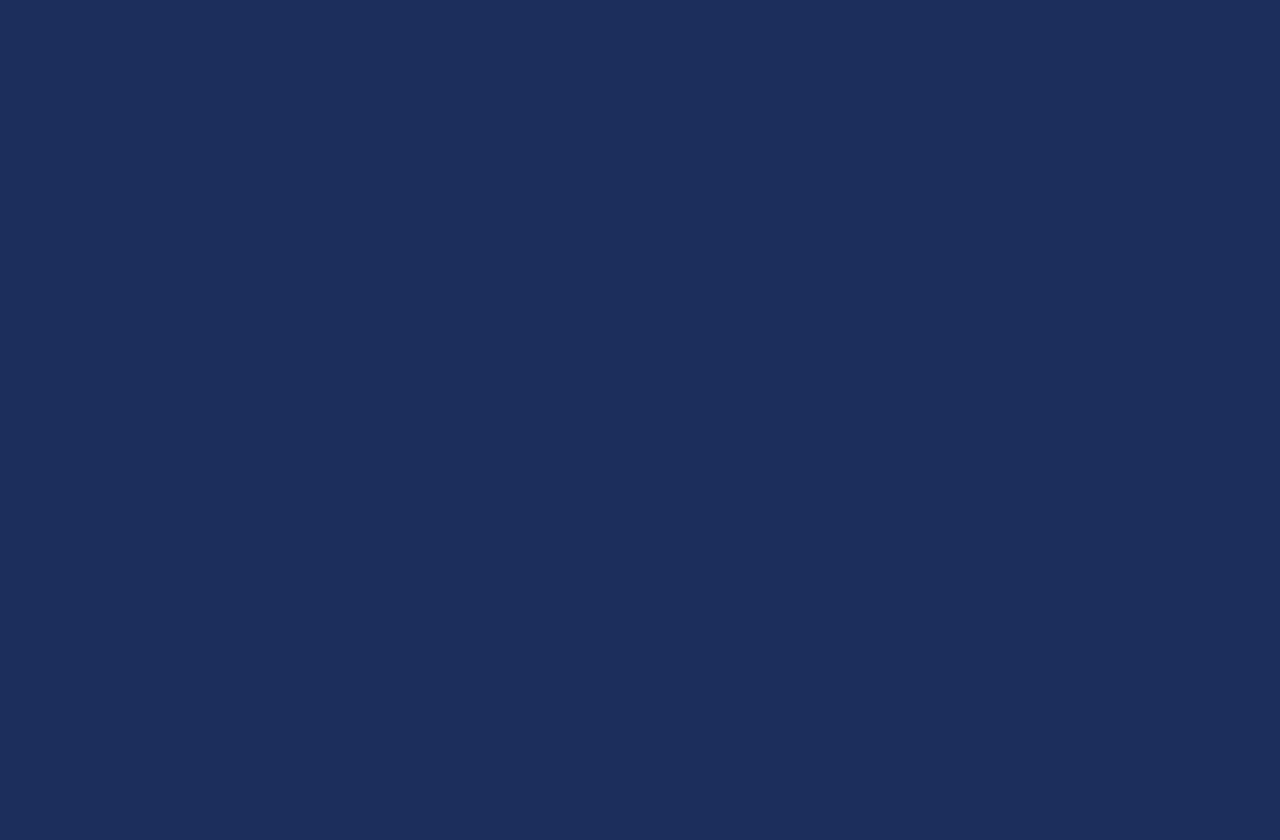
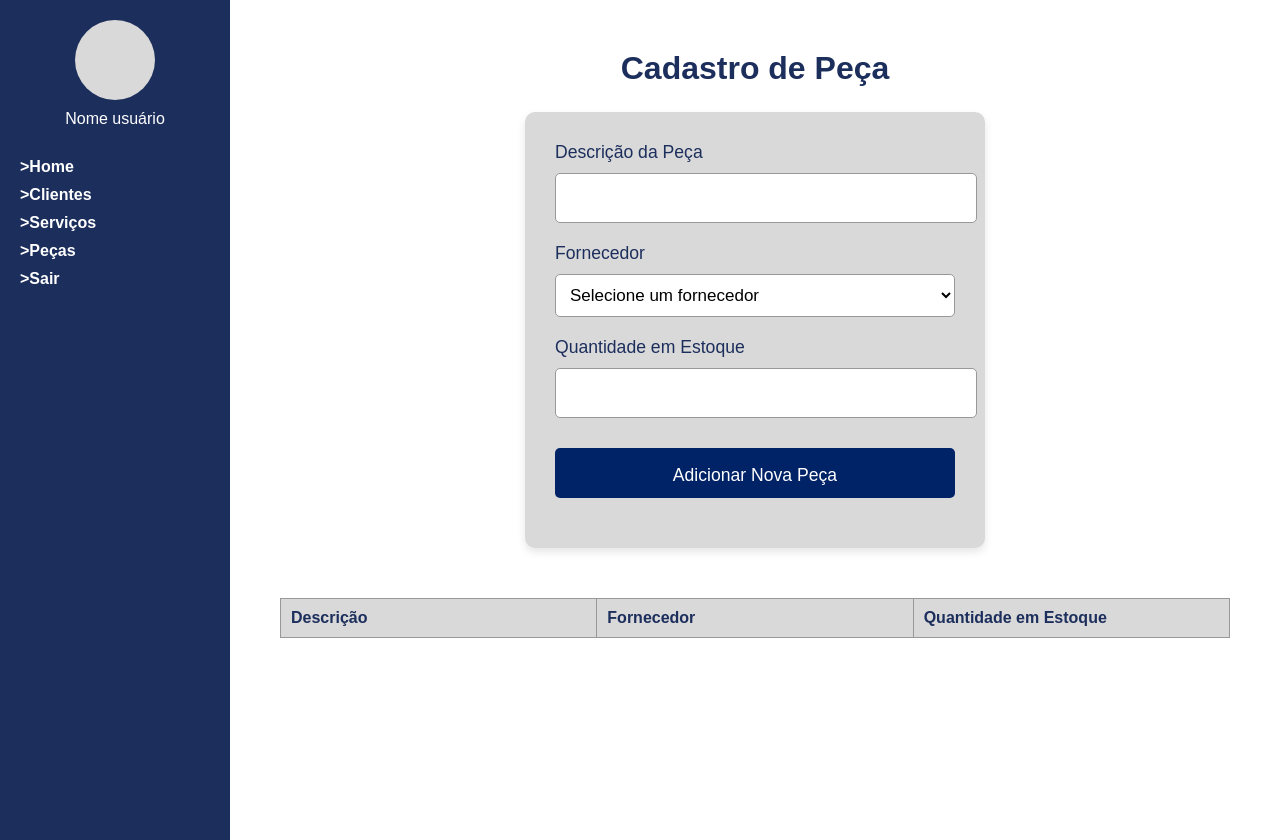
Before and after one commit to anatimoteo/ReparaTech, a Vue app: page /pecas in a window 1280 px wide. Before the commit this address had no page. Before the commit the page ends 800 px from the top, so only its background shows below. Built offline with nearby package versions, Linux system fonts and the light colour scheme; a web font is replaced by a local one.

Commit message:
Atualização: Página Peças

```diff
--- a/src/components/LayoutComponent.vue
+++ b/src/components/LayoutComponent.vue
@@ -24,7 +24,7 @@ onMounted(() => {
       <RouterLink to="/">Home</RouterLink>
       <RouterLink to="/clients">Clientes</RouterLink>
       <RouterLink to="/services">Serviços</RouterLink>
-      <RouterLink to="/equipments">Equipamentos</RouterLink>
+      <RouterLink to="/pecas">Peças</RouterLink>
       <RouterLink to="/login">Sair</RouterLink>
     </nav>
 
--- a/src/router/index.js
+++ b/src/router/index.js
@@ -3,7 +3,7 @@ import LoginPage from '../views/LoginPage.vue'
 import HomePage from '../views/HomePage.vue'
 import ServicesPage from '../views/ServicesPage.vue'
 import ClientsPage from '../views/ClientsPage.vue'
-import EquipmentsPage from '../views/EquipmentsPage.vue'
+import PecasPage from '../views/PecasPage.vue'
 
 
 const router = createRouter({
@@ -33,9 +33,9 @@ const router = createRouter({
     },
 
     {
-      path: '/equipments',
-      name: 'equipments',
-      component: EquipmentsPage
+      path: '/pecas',
+      name: 'pecas',
+      component: PecasPage
     },
 
     {
--- a/src/views/EquipmentsPage.vue
+++ /dev/null
@@ -1,167 +0,0 @@
-<script setup>
-import { ref, reactive } from 'vue'
-import LayoutComponent from '@/components/LayoutComponent.vue'
-
-const marcas = ['Samsung', 'Apple', 'Motorola', 'Xiaomi', 'Realme']
-
-const equipamento = reactive({
-  nome: '',
-  marcas: '',
-  modelo: '',
-  numeroserie: '',
-  observacoes: ''
-})
-
-const equipamentos = ref([])
-
-const enviarDados = (e) => {
-  e.preventDefault()
-
-  equipamentos.value.push({
-    nome: equipamento.nome,
-    marcas: equipamento.marcas,
-    modelo: equipamento.modelo,
-    numeroserie: equipamento.numeroserie,
-    observacoes: equipamento.observacoes,
-  })
-
-  equipamento.nome = ''
-  equipamento.marcas = ''
-  equipamento.modelo = ''
-  equipamento.numeroserie = ''
-  equipamento.observacoes = ''
-}
-</script>
-
-<template>
-  <LayoutComponent>
-    <h1>Cadastro do Equipamento</h1>
-
-    <form class="forms-container">
-      <label for="user">Nome do equipamento</label>
-      <input type="text" v-model="equipamento.nome" name="text" id="text" />
-
-      <label for="marca">Marca</label>
-      <select id="marca" v-model="equipamento.marcas">
-        <option value="" disabled>Selecione uma marca</option>
-        <option v-for="marca in marcas" :key="marca" :value="marca">{{ marca }}</option>
-      </select>
-
-      <label for="modelo">Modelo</label>
-      <input type="text" v-model="equipamento.modelo" name="text" id="text" />
-
-      <label for="numeroserie">Número de série</label>
-      <input type="text" v-model="equipamento.numeroserie" name="text" id="text" />
-
-      <label for="obs">Observações</label>
-      <input
-        type="text"
-        v-model="equipamento.observacoes"
-        name="text"
-        id="text"
-        placeholder="Breve descrição do problema"
-      />
-
-      <div class="custom-submit-container">
-        <input type="submit" @click="enviarDados" value="Enviar dados" class="custom-submit" />
-      </div>
-    </form>
-
-    <table>
-      <tr>
-        <th>Equipamento</th>
-        <th>Marca</th>
-        <th>Modelo</th>
-        <th>Número de série</th>
-        <th>Observações</th>
-      </tr>
-
-      <tr v-for="equip in equipamentos" :key="equip.numeroserie">
-        <td>{{ equip.nome }}</td>
-        <td>{{ equip.marcas }}</td>
-        <td>{{ equip.modelo }}</td>
-        <td>{{ equip.numeroserie }}</td>
-        <td>{{ equip.observacoes }}</td>
-      </tr>
-    </table>
-  </LayoutComponent>
-</template>
-
-<style scoped>
-.forms-container {
-  display: flex;
-  flex-direction: column;
-  justify-content: center;
-  width: 100%;
-  max-width: 400px;
-  padding: 30px;
-  background-color: var(--gray-100);
-  border-radius: 10px;
-  margin: 0 auto;
-  box-shadow: 0 4px 8px rgba(0, 0, 0, 0.1);
-  margin-bottom: 50px;
-}
-
-label {
-  font-size: 1.1rem;
-  margin-bottom: 10px;
-}
-
-input,
-select {
-  width: 100%;
-  padding: 10px;
-  margin-bottom: 20px;
-  border: 1px solid var(--gray-200);
-  border-radius: 5px;
-  background-color: white;
-  font-family: var( --font-family-base);
-  font-size: 17px;
-}
-
-h1 {
-  text-align: center;
-  margin-bottom: 25px;
-}
-
-table {
-  width: 100%;
-  border-collapse: collapse;
-  margin-top: 30px;
-  table-layout: fixed;
-}
-
-th,
-td {
-  background-color: var(--gray-100);
-  color: var(--blue);
-  padding: 10px;
-  text-align: left;
-  border: 1px solid var(--gray-200);
-  word-wrap: break-word;
-}
-
-td {
-  height: 40px;
-}
-
-th {
-  font-weight: 600;
-}
-
-.custom-submit {
-  background-color: var(--primary);
-  color: white;
-  border: none;
-  margin-top: 10px;
-  font-size: 1.1rem;
-  padding: 15px;
-  cursor: pointer;
-  line-height: 1.5rem;
-  transition: background-color 0.3s;
-}
-
-.custom-submit:hover {
-  background-color: var(--blue);
-}
-</style>
--- /dev/null
+++ b/src/views/PecasPage.vue
@@ -0,0 +1,146 @@
+<script setup>
+import { ref, reactive } from 'vue'
+import LayoutComponent from '@/components/LayoutComponent.vue'
+
+const fornecedores = ['Fornecedor A', 'Fornecedor B', 'Fornecedor C', 'Fornecedor D']
+
+const peca = reactive({
+  descricao: '',
+  fornecedor: '',
+  quantidadeEstoque: '',
+})
+
+const pecas = ref([])
+
+const enviarDados = (e) => {
+  e.preventDefault()
+
+  pecas.value.push({
+    descricao: peca.descricao,
+    fornecedor: peca.fornecedor,
+    quantidadeEstoque: peca.quantidadeEstoque,
+  })
+
+  peca.descricao = ''
+  peca.fornecedor = ''
+  peca.quantidadeEstoque = ''
+}
+</script>
+
+<template>
+  <LayoutComponent>
+    <h1>Cadastro de Peça</h1>
+
+    <form class="forms-container">
+      <label for="descricao">Descrição da Peça</label>
+      <input type="text" v-model="peca.descricao" name="descricao" id="descricao" />
+
+      <label for="fornecedor">Fornecedor</label>
+      <select id="fornecedor" v-model="peca.fornecedor">
+        <option value="" disabled>Selecione um fornecedor</option>
+        <option v-for="fornecedor in fornecedores" :key="fornecedor" :value="fornecedor">{{ fornecedor }}</option>
+      </select>
+
+      <label for="quantidade">Quantidade em Estoque</label>
+      <input type="number" v-model="peca.quantidadeEstoque" name="quantidade" id="quantidade" />
+
+      <div class="custom-submit-container">
+        <input type="submit" @click="enviarDados" value="Adicionar Nova Peça" class="custom-submit" />
+      </div>
+    </form>
+
+    <table>
+      <tr>
+        <th>Descrição</th>
+        <th>Fornecedor</th>
+        <th>Quantidade em Estoque</th>
+      </tr>
+
+      <tr v-for="item in pecas" :key="item.descricao">
+        <td>{{ item.descricao }}</td>
+        <td>{{ item.fornecedor }}</td>
+        <td>{{ item.quantidadeEstoque }}</td>
+      </tr>
+    </table>
+  </LayoutComponent>
+</template>
+
+<style scoped>
+.forms-container {
+  display: flex;
+  flex-direction: column;
+  justify-content: center;
+  width: 100%;
+  max-width: 400px;
+  padding: 30px;
+  background-color: var(--gray-100);
+  border-radius: 10px;
+  margin: 0 auto;
+  box-shadow: 0 4px 8px rgba(0, 0, 0, 0.1);
+  margin-bottom: 50px;
+}
+
+label {
+  font-size: 1.1rem;
+  margin-bottom: 10px;
+}
+
+input,
+select {
+  width: 100%;
+  padding: 10px;
+  margin-bottom: 20px;
+  border: 1px solid var(--gray-200);
+  border-radius: 5px;
+  background-color: white;
+  font-family: var(--font-family-base);
+  font-size: 17px;
+}
+
+h1 {
+  text-align: center;
+  margin-bottom: 25px;
+}
+
+table {
+  width: 100%;
+  border-collapse: collapse;
+  margin-top: 30px;
+  table-layout: fixed;
+}
+
+th,
+td {
+  background-color: var(--gray-100);
+  color: var(--blue);
+  padding: 10px;
+  text-align: left;
+  border: 1px solid var(--gray-200);
+  word-wrap: break-word;
+}
+
+td {
+  height: 40px;
+}
+
+th {
+  font-weight: 600;
+}
+
+.custom-submit {
+  background-color: var(--primary);
+  color: white;
+  border: none;
+  margin-top: 10px;
+  font-size: 1.1rem;
+  padding: 15px;
+  height: 50px;
+  cursor: pointer;
+  line-height: 1.5rem;
+  transition: background-color 0.3s;
+}
+
+.custom-submit:hover {
+  background-color: var(--blue);
+}
+</style>
```
